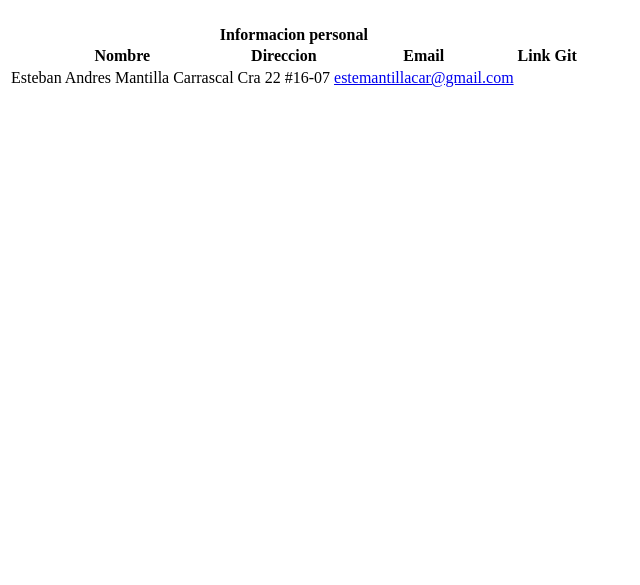
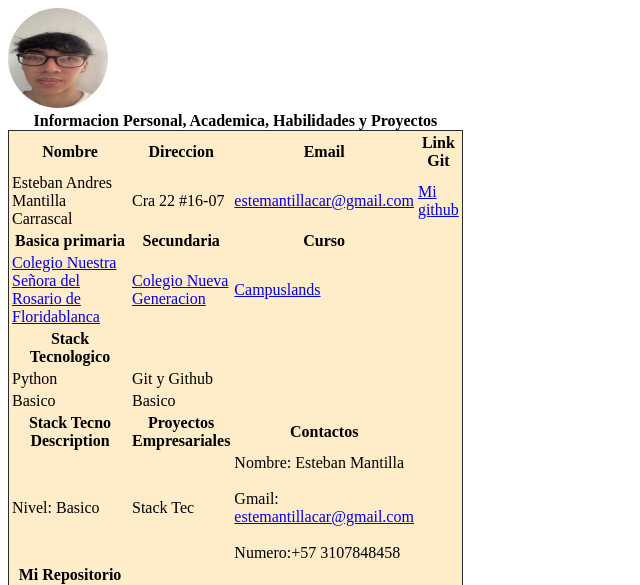
Before and after one commit to Estebanmantilla/HTML_S2_MantillaEsteban, a plain HTML site: page Dia2/index.html in a window 1280 px wide. Shown: the top 585 px of the page, without its empty margins (0-640 px from the left). Drawn offline with Linux system fonts and the light colour scheme.

Commit message:
feat :sparkles: HVC

```diff
--- a/Dia2/index.html
+++ b/Dia2/index.html
@@ -1,14 +1,14 @@
 <!DOCTYPE html>
 <html lang="en">
 <head>
+    <link rel="stylesheet" href="./styles/Style.css">
     <meta charset="UTF-8">
     <meta name="viewport" content="width=device-width, initial-scale=1.0">
     <title>Hoja de vida</title>
 </head>
-<img>
-<img src="" alt=""></img>
+        <img src="./images/hvc.jpg" class="hvc" alt=""></img>
         <table>
-            <caption><strong>Informacion personal</strong></caption>
+        <caption><strong>Informacion Personal, Academica, Habilidades y Proyectos</strong></caption>
         <tr>
         <th>Nombre</th>
         <th>Direccion</th>
@@ -18,7 +18,68 @@
         <tr>
         <td>Esteban Andres Mantilla Carrascal</td>
         <td>Cra 22 #16-07</td>
-            <td><a href="https://workspace.google.com/intl/es-419/gmail/">estemantillacar@gmail.com</a></td>
+        <td><a href="https://workspace.google.com/intl/es-419/gmail/" target="_blank">estemantillacar@gmail.com</a></td>
+        <td><a href="https://github.com/Estebanmantilla" target="_blank">Mi github</a></td>
+        </tr>
+  <tr>
+    <th>Basica primaria</th>
+    <th>Secundaria</th>
+    <th>Curso</th>
+    <th></th>
+  </tr>
+  <tr>
+    <td><a href="https://www.colrosarioflorida.com/Page/web/" target="_blank">Colegio Nuestra Señora del Rosario de Floridablanca</a></td>
+    <td><a href="https://colnuevageneracion.com/" target="_blank">Colegio Nueva Generacion</a></td>
+    <td><a href="https://campuslands.com/" target="_blank">Campuslands</a></td>
+    <td></td>
+  </tr>
+  <tr>
+    <th>Stack Tecnologico</th>
+    <th></th>
+    <th></th>
+    <th></th>
+  </tr>
+  <tr>
+    <td>Python</td>
+    <td>Git y Github</td>
+    <td></td>
+    <td></td>
+  </tr>
+  <tr>
+    <td>Basico</td>
+    <td>Basico</td>
+    <td></td>
+    <td></td>
+  </tr>
+  <tr>
+    <th>Stack Tecno Description</th>
+    <th>Proyectos Empresariales</th>
+    <th>Contactos</th>
+    <th></th>
+  </tr>
+  <tr>
+    <td>Nivel: Basico</td>
+    <td>Stack Tec</td>
+    <td>
+      Nombre: Esteban Mantilla <br>
+      </br>Gmail:
+      <a href="https://workspace.google.com/intl/es-419/gmail/" target="_blank">estemantillacar@gmail.com</a><br>
+      </br>Numero:+57 3107848458
+    </td>
+    <td></td>
+  </tr>
+
+  <tr>
+    <th>Mi Repositorio</th>
+  </tr>
+  <tr>
+    <td>
+      <button>
+        <a href="https://github.com/Estebanmantilla/HTML_S2_MantillaEsteban" target="_blank">
+          <img src="./images/Github.jpg" alt=""></img>
+        </a>
+      </button>
+    </td>
   </tr>
 </table>
 </body>
--- a/Dia2/styles/Style.css
+++ b/Dia2/styles/Style.css
@@ -0,0 +1,14 @@
+img{
+    width: 100px;
+    height: 100px;
+    border-radius: 50%;
+}
+
+
+
+table{
+    width: 200px;
+    height: 100px;
+    border: #2b2b2b 1px solid;
+    background: rgba(255, 166, 0, 0.212);
+}
```
Also changed, not shown: Dia2/images/Github.jpg (added), Dia2/images/hvc.jpg (added). Lines whose indentation alone changed are shown as unchanged.
